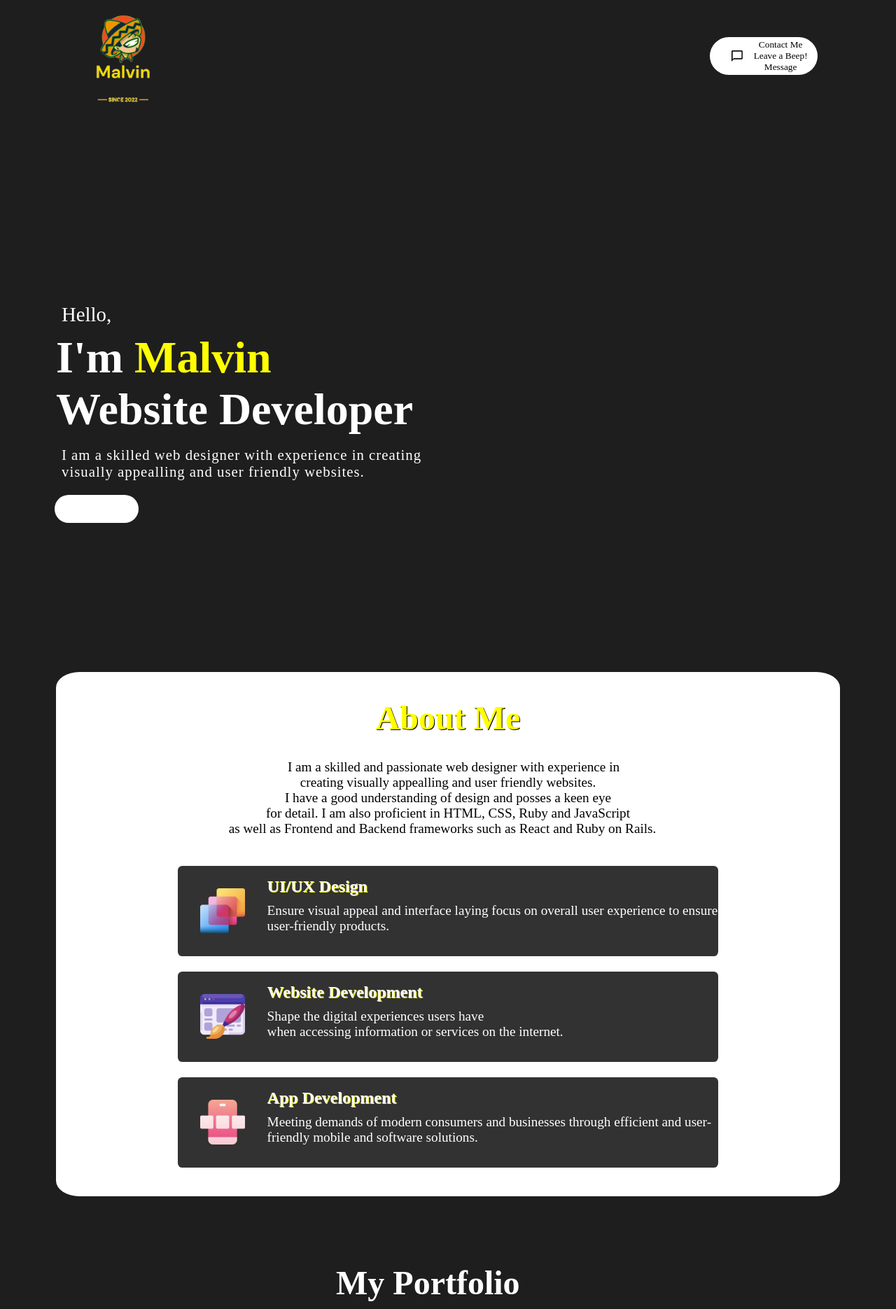
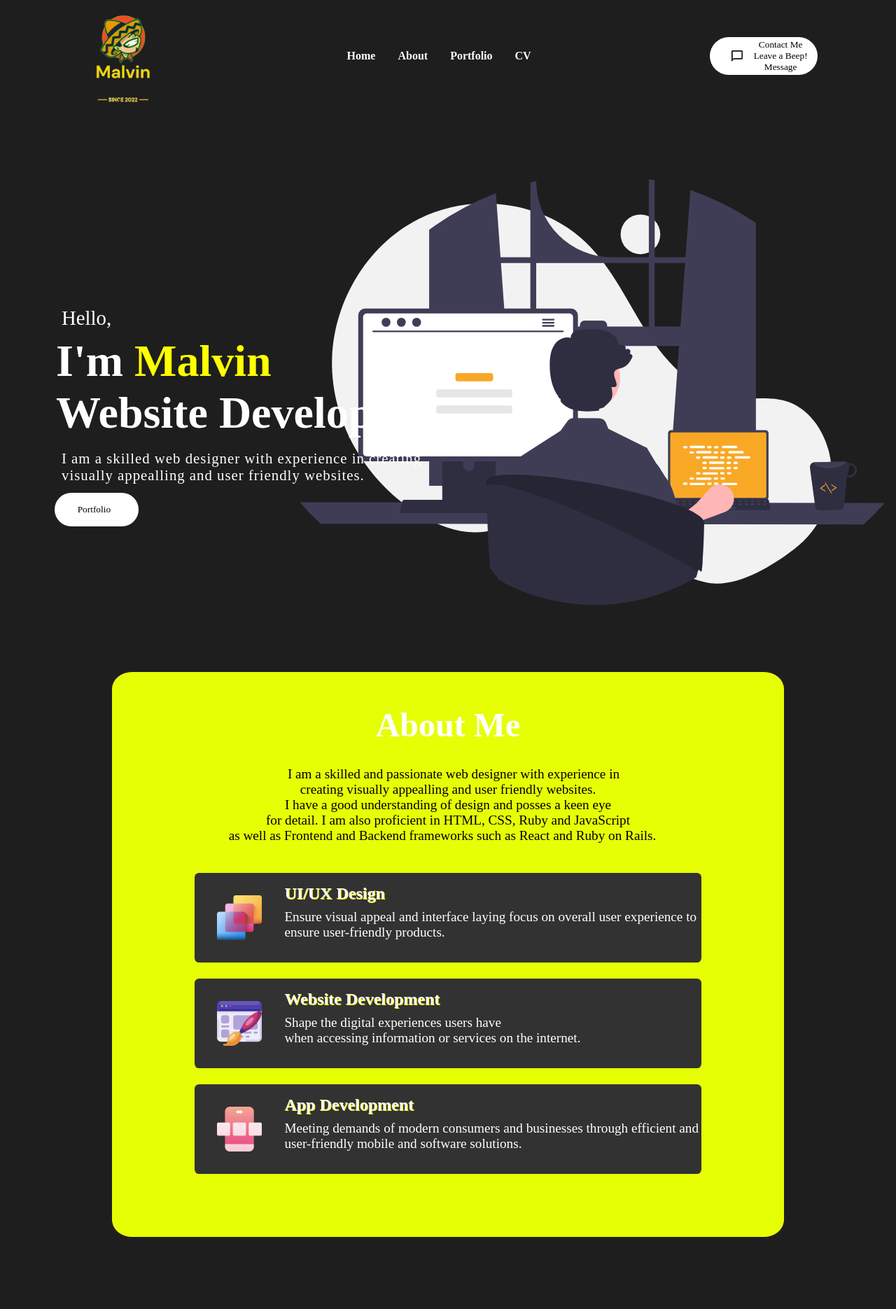
Before and after one commit to Malvino-creator/portfolio, a React (Create React App) app: page / in a window 1280 px wide. Shown: the top 1870 px of the page at 70% size. Built offline with nearby package versions, Linux system fonts and the light colour scheme.

Commit message:
feat(Debugging): App debugging

```diff
--- a/src/components/Footer/footer.css
+++ b/src/components/Footer/footer.css
@@ -33,7 +33,7 @@
     flex-wrap: wrap;
   }
   a {
-    transition: background-color 0.2s;
+    transition: background-color 0.4s;
   }
 
   a {
@@ -42,9 +42,6 @@
   display: inline-block;
   padding: 5px 0;
   position: relative;
-  -webkit-background-clip: text;
-  -webkit-text-fill-color: transparent;
-  transition: all 0.3s ease-in-out;
 }
 
 a:before {
@@ -60,8 +57,10 @@
 
 a:hover {
  background-position: 0;
+ color: yellow;
 }
 
 a:hover::before {
   width:100%;
+
 }
--- a/src/components/Intro/intro.css
+++ b/src/components/Intro/intro.css
@@ -7,12 +7,15 @@
 }
 .bg{
     position: absolute;
-    top: 20rem;
+    top: 15rem;
     right: 0;
     z-index: -3;
     object-fit: cover;
-    height: 60vh;
-    padding-left: 1rem;
+    height: 80vh;
+    padding-left: 2rem;
+    padding-right: 1rem;
+    padding-bottom: 1rem;
+    padding-top: 1rem;
 }
 .introContent{
     height: 100vh;
@@ -44,10 +47,10 @@
     background: white;
     color: black;
     margin: -0.1rem ;
-    padding: 0.5rem 1.5rem;
+    padding: 1rem 1.5rem;
     padding-right: 2rem;
     padding-bottom: 1rem;
-    margin-top: 1rem;
+    margin-top: 19rem;
     border-radius: 3rem;
     box-sizing: border-box;
     position: absolute;
@@ -58,10 +61,11 @@
 
 }
 .btn :hover{
-    background-color:yellow;
-      transition: 0.8s;
-      cursor: pointer;
+    color:yellow;
+      transition: 3s;
+
 }
 .btn :active{
     background-color: #ffbf00;
+    cursor: pointer;
 }
--- a/src/components/Intro/intro.js
+++ b/src/components/Intro/intro.js
@@ -1,7 +1,7 @@
 import React from "react";
 import "./intro.css";
-// import bg from "../../assets/image.png";
-import {Link} from "react-scroll";
+import bg from "../../assets/bg.svg";
+
 
 function intro() {
   return (
@@ -13,7 +13,8 @@
         </span>
         <p className="introParag"> I am a skilled web designer with experience in creating<br/>
         visually appealling and user friendly websites. </p>
-        <Link><button type="button" className="btn"> Portfolio </button></Link>
+        <img src={bg} alt ="bg" className="bg"/>
+        <button type="button" className="btn"> Portfolio </button>
       </div>
 
     </section>
--- a/src/components/Skills/skill.css
+++ b/src/components/Skills/skill.css
@@ -1,17 +1,18 @@
 #skills{
     overflow: hidden;
     width: 90vw;
-    max-width: 70rem;
-    margin: 0;
+    max-width: 60rem;
     display: flex;
     flex-direction: column;
     align-items: center;
     text-align: center;
     justify-content: center;
     margin: 0 auto;
-    padding-top: 3%;
-    background: white;
+    padding-top: 3rem;
+    padding-bottom: 3rem;
+    background: rgb(230, 255, 5);
     border-radius: 3%;
+
 }
 .skill-text{
     color: black;
@@ -22,8 +23,8 @@
     font-weight: 900;
     padding-top: -6rem;
     margin-bottom: 2rem;
-    color: yellow;
-    text-shadow: 1px 1px black;
+    color: white;
+
 
 }
 .skillDescription{
@@ -39,7 +40,7 @@
 }
 .skillBars{
     margin: 1.2rem;
-    max-width: 73%;
+    max-width: 80%;
     text-align: left;
     width: 100vw;
     border-radius: 0.3rem;
--- a/src/components/Works/work.js
+++ b/src/components/Works/work.js
@@ -20,7 +20,6 @@
         <img src={portfolio3} alt="portfolio3" className="workImg" />
         <img src={portfolio4} alt="portfolio4" className="workImg" />
       </div>
-      <button className="worksBtn"> See more </button>
     </section>
   );
 }
```
Also changed, not shown: src/assets/bg.svg (added), src/assets/image.png (deleted).
